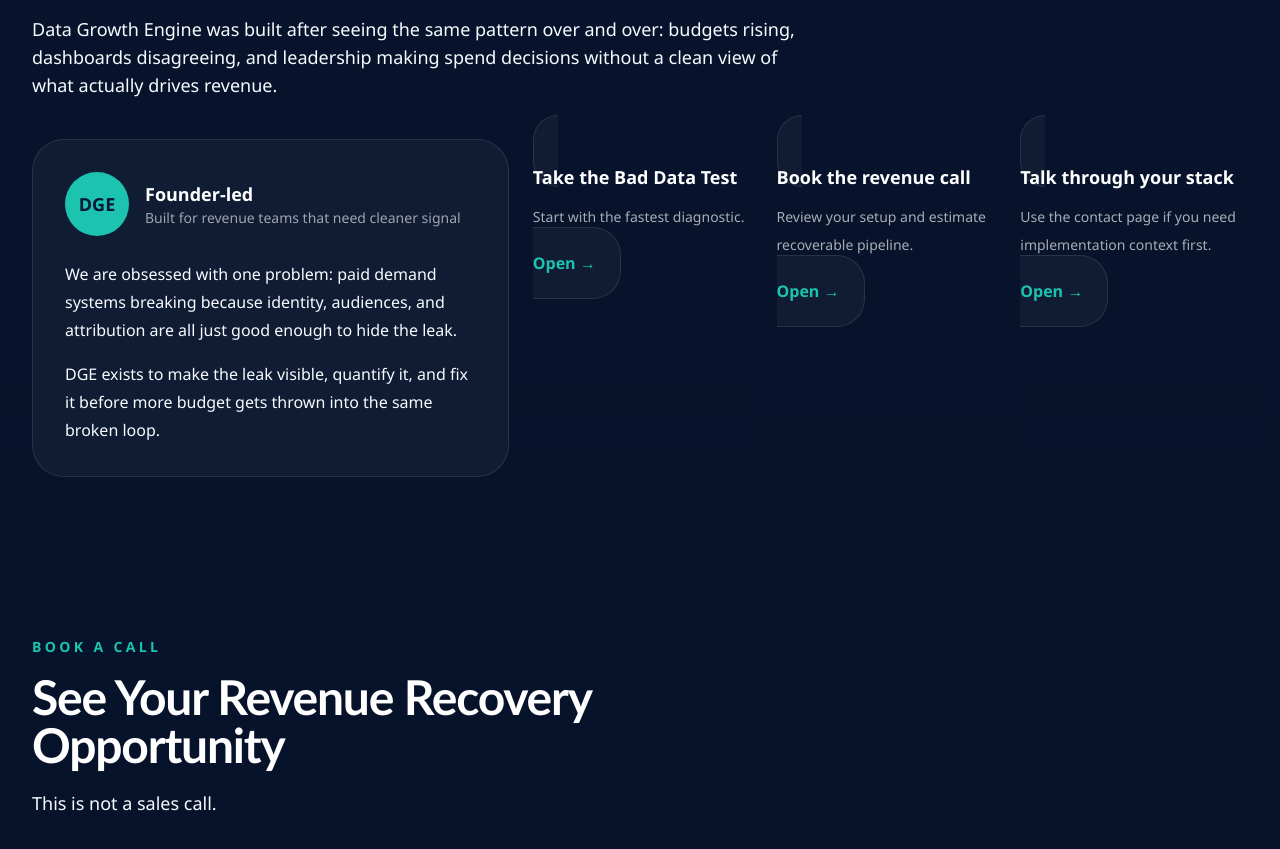
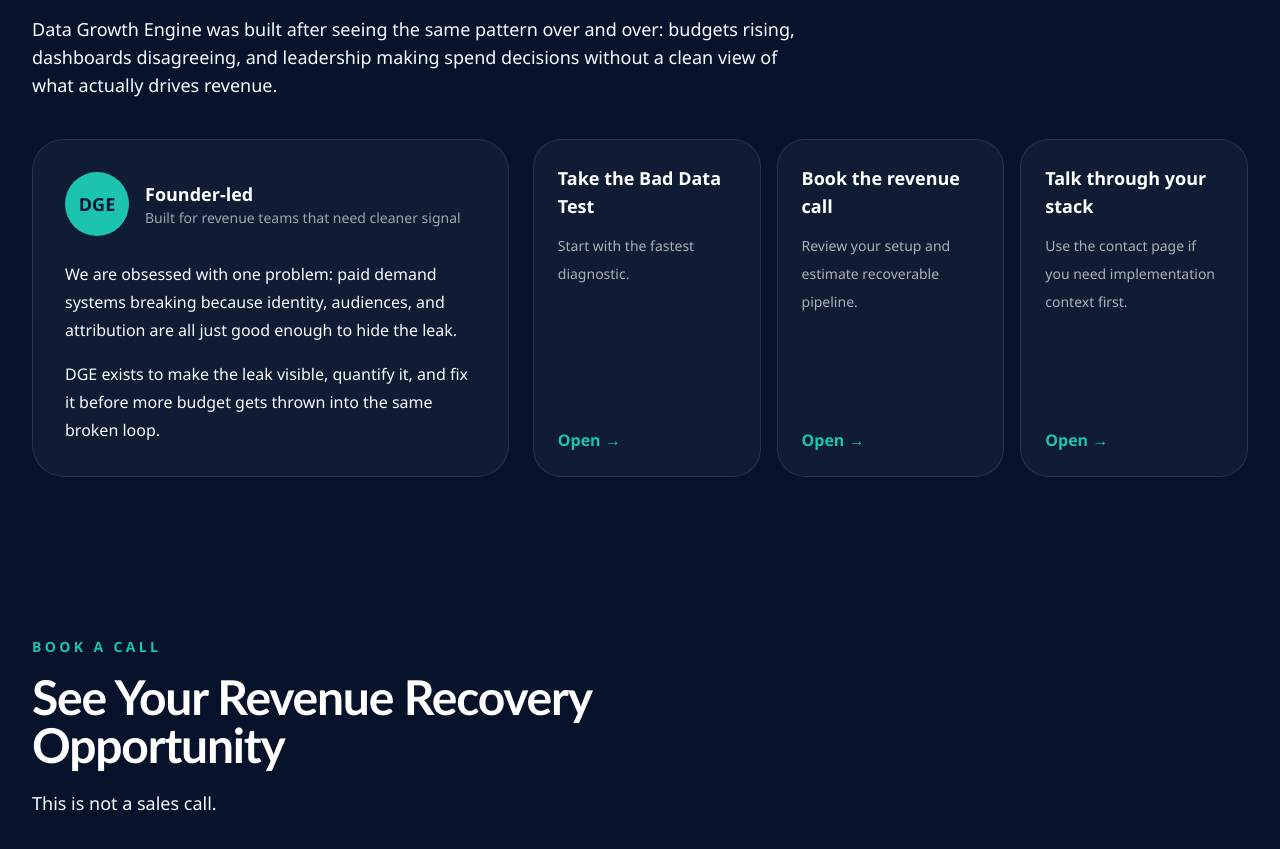
Before and after one commit to jrworksts/data-growth-engine, a Next.js app: page / in a window 1280 px wide. Shown: the part 5688-6537 px from the top of the page. Built offline with nearby package versions, Linux system fonts and the light colour scheme.

Commit message:
Fix broken resource CTA cards

```diff
--- a/app/page.tsx
+++ b/app/page.tsx
@@ -411,11 +411,11 @@
                   href={item.href}
                   target={item.href.startsWith("http") ? "_blank" : undefined}
                   rel={item.href.startsWith("http") ? "noreferrer" : undefined}
-                  className="rounded-[1.75rem] border border-white/10 bg-white/[0.04] p-6 transition hover:border-aqua/50 hover:bg-white/[0.06]"
+                  className="flex h-full min-h-[220px] flex-col rounded-[1.75rem] border border-white/10 bg-white/[0.04] p-6 transition hover:border-aqua/50 hover:bg-white/[0.06]"
                 >
                   <p className="text-lg font-semibold text-white">{item.title}</p>
                   <p className="mt-3 text-sm leading-7 text-white/65">{item.body}</p>
-                  <span className="mt-5 inline-flex font-semibold text-aqua">Open →</span>
+                  <span className="mt-auto inline-flex pt-6 font-semibold text-aqua">Open →</span>
                 </Link>
               </Reveal>
             ))}
```
